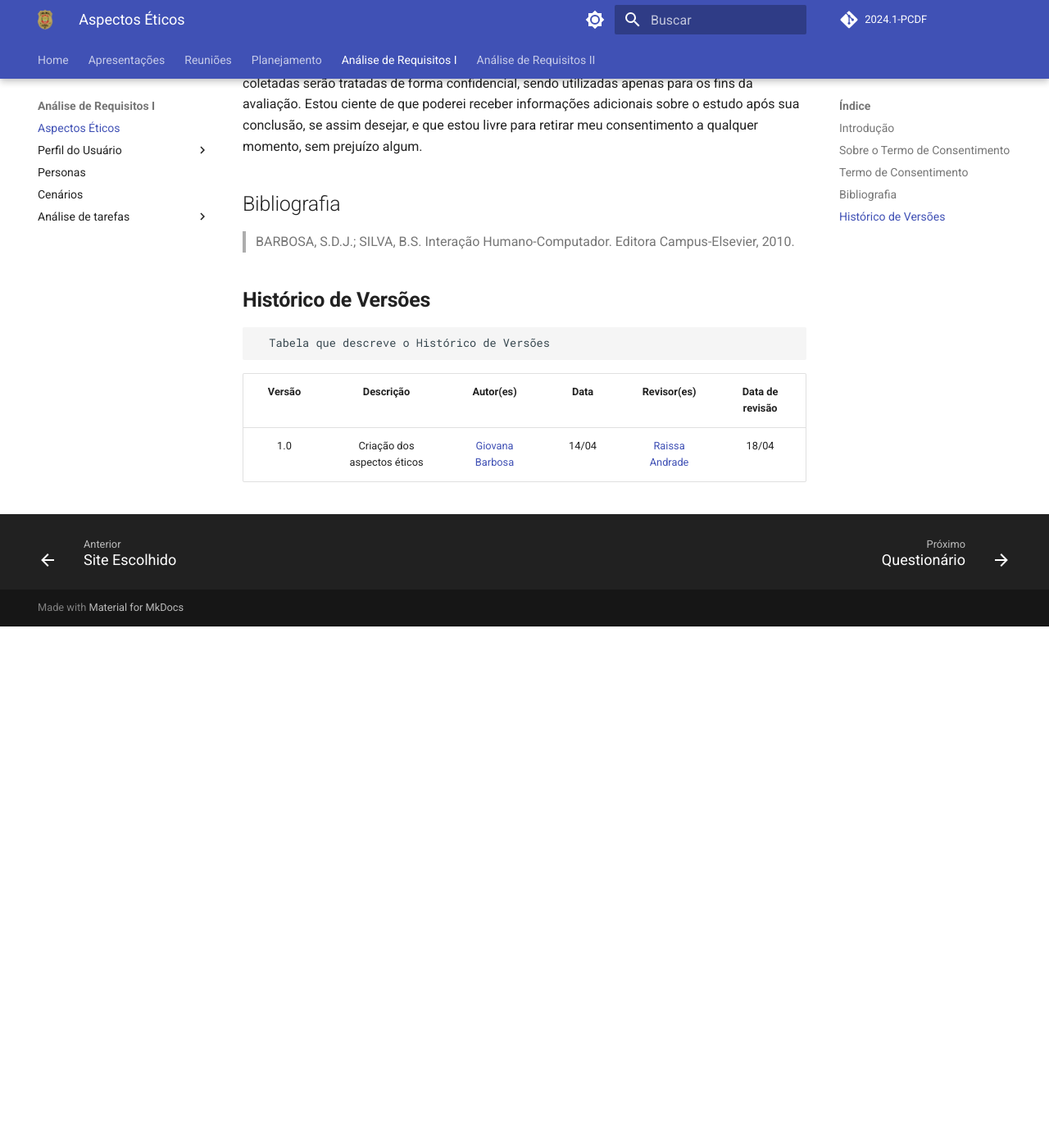
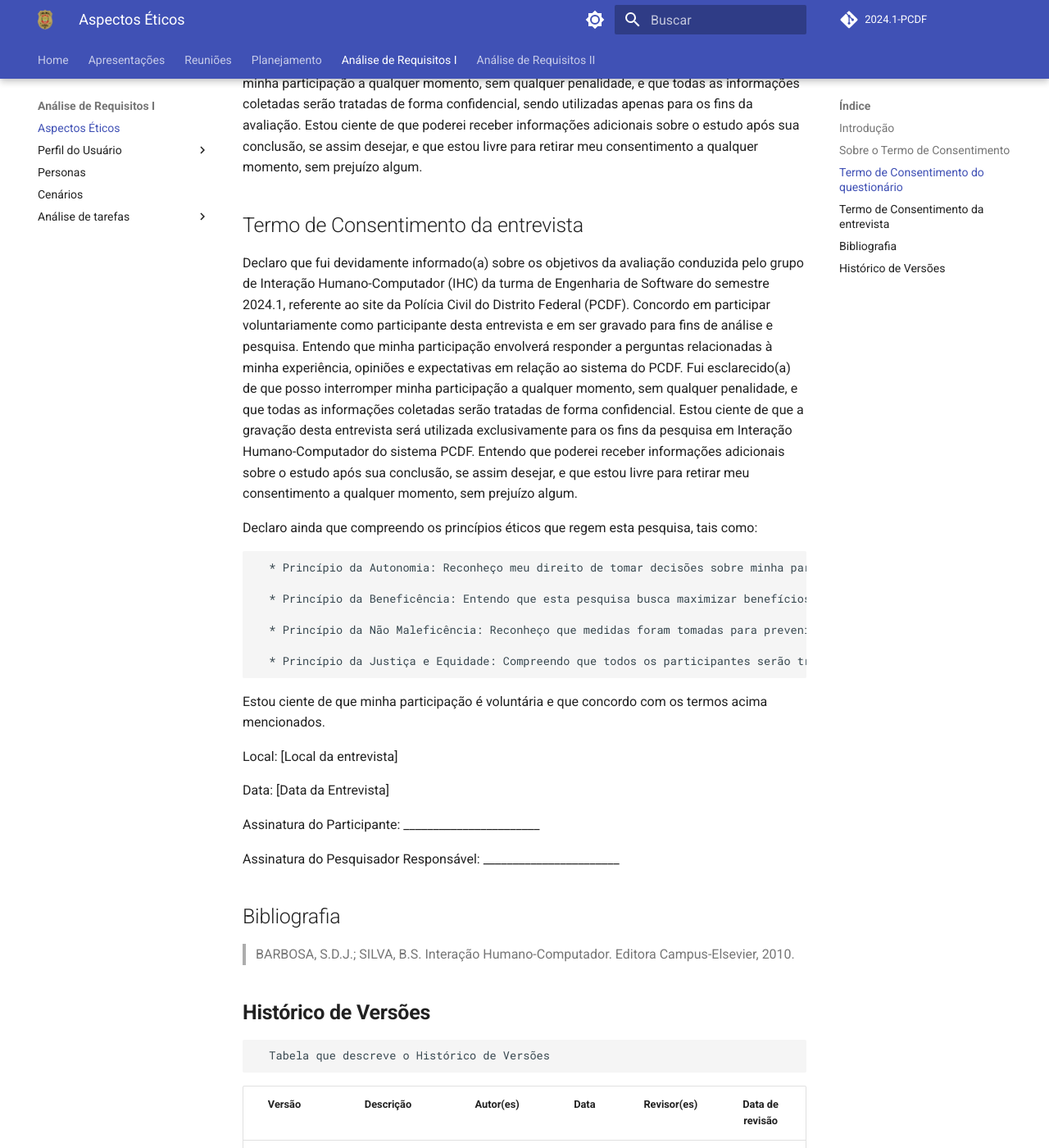
Before and after one commit to Interacao-Humano-Computador/2024.1-PCDF, an MkDocs documentation site: the page built from docs/analise_requisitos1/aspectos_éticos.md, in a window 1280 px wide and 1400 px high, scrolled down 1626 px. Shown: the whole window at 82% size. Built offline with MkDocs 1.6.1 and Material for MkDocs 9.7.7, drawn with Linux system fonts in a browser that asks for light colours; comment, search, counter and statistics services are not loaded; before the commit the page ends 2390 px from its top, so only the background shows below that; some of the changed text lies outside the part shown.

Commit message:
Adicionando novo termo de consentimento

```diff
--- a/docs/analise_requisitos1/aspectos_éticos.md
+++ b/docs/analise_requisitos1/aspectos_éticos.md
@@ -11,10 +11,9 @@ Uma pesquisa baseada na ética precisa respeitar seus usuários, respeitando sua
 
 Um termo de consentimento é um documento legal utilizado quando envolve pesquisas com usuários reais, no qual uma pessoa expressa seu entendimento e concordância com determinadas informações, procedimentos ou ações. Esse documento geralmente contém informações sobre os objetivos do estudo ou procedimento, os possíveis benefícios e riscos envolvidos, os direitos do participante ou paciente, as medidas de segurança adotadas e a liberdade de retirar o consentimento a qualquer momento. Para ultilizar essa pesquisa montamos um termo de consentimento :
 
+Os termos de consentimento foram feitos pela integrante [Renata Quadros](https://github.com/Renatinha28), consistindo em dois documentos distintos: um para o questionário e outro para a entrevista.
 
-## Termo de Consentimento
-Nosso termo de consentimento foi feito pela integrante [Renata Quadros](https://github.com/Renatinha28)
-
+## Termo de Consentimento do questionário
 Somos estudantes de Engenharia de Software da turma de Interação Humano-Computador do semestre 2024.1, participando da atividade de avaliação IHC do site PCDF. Nesta etapa do projeto, buscamos compreender as opiniões dos usuários ou pessoas afetadas pelo sistema atual do PCDF e suas expectativas/experiências em relação ao sistema.
 Estamos realizando uma série de pesquisas, e solicitamos seu consentimento para a realização desse questionário. Para decidir
 sobre o seu consentimento, é importante que você conheça as seguintes informações sobre a pesquisa:
@@ -30,6 +29,32 @@ sobre o seu consentimento, é importante que você conheça as seguintes informa
 De posse dessas informações, gostaríamos que você se pronunciasse acerca da entrevista:
 Eu declaro que fui devidamente informado(a) sobre os objetivos da avaliação conduzida pelo grupo de IHC referente ao site do PCDF. Concordo em participar voluntariamente como participante desta avaliação. Entendo que minha participação envolverá responder a questionários relacionados às funcionalidades do site PCDF. Fui esclarecido(a) de que posso interromper minha participação a qualquer momento, sem qualquer penalidade, e que todas as informações coletadas serão tratadas de forma confidencial, sendo utilizadas apenas para os fins da avaliação. Estou ciente de que poderei receber informações adicionais sobre o estudo após sua conclusão, se assim desejar, e que estou livre para retirar meu consentimento a qualquer momento, sem prejuízo algum.
 
+## Termo de Consentimento da entrevista
+Declaro que fui devidamente informado(a) sobre os objetivos da avaliação conduzida pelo grupo de Interação Humano-Computador (IHC) da turma de Engenharia de Software do semestre 2024.1, referente ao site da Polícia Civil do Distrito Federal (PCDF). Concordo em participar voluntariamente como participante desta entrevista e em ser gravado para fins de análise e pesquisa.
+Entendo que minha participação envolverá responder a perguntas relacionadas à minha experiência, opiniões e expectativas em relação ao sistema do PCDF. Fui esclarecido(a) de que posso interromper minha participação a qualquer momento, sem qualquer penalidade, e que todas as informações coletadas serão tratadas de forma confidencial.
+Estou ciente de que a gravação desta entrevista será utilizada exclusivamente para os fins da pesquisa em Interação Humano-Computador do sistema PCDF. Entendo que poderei receber informações adicionais sobre o estudo após sua conclusão, se assim desejar, e que estou livre para retirar meu consentimento a qualquer momento, sem prejuízo algum.
+
+Declaro ainda que compreendo os princípios éticos que regem esta pesquisa, tais como:
+
+      * Princípio da Autonomia: Reconheço meu direito de tomar decisões sobre minha participação na pesquisa, incluindo consentir ou recusar minha participação.
+
+      * Princípio da Beneficência: Entendo que esta pesquisa busca maximizar benefícios e minimizar danos para os participantes.
+
+      * Princípio da Não Maleficência: Reconheço que medidas foram tomadas para prevenir danos decorrentes da pesquisa, tanto imediatos quanto futuros.
+
+      * Princípio da Justiça e Equidade: Compreendo que todos os participantes serão tratados de forma justa e imparcial, garantindo igualdade de acesso e distribuição justa de benefícios e riscos.
+
+Estou ciente de que minha participação é voluntária e que concordo com os termos acima mencionados.
+
+Local: [Local da entrevista]
+
+Data: [Data da Entrevista]
+
+Assinatura do Participante: _______________________
+
+Assinatura do Pesquisador Responsável: _______________________
+
+
 ## Bibliografia
 > BARBOSA, S.D.J.; SILVA, B.S. Interação Humano-Computador. Editora Campus-Elsevier, 2010.
 
@@ -38,3 +63,4 @@ Eu declaro que fui devidamente informado(a) sobre os objetivos da avaliação co
 | Versão |          Descrição              |     Autor(es)      |      Data      |   Revisor(es)     |    Data de revisão    |
 |:------:|:-------------------------------:|:--------------:|:--------------:|:-------------:|:---------------------:|
 |  1.0   | Criação dos aspectos éticos                   |  [Giovana Barbosa ](https://github.com/gio221)      |   14/04   |    [Raissa Andrade](https://github.com/RaissaAndradeS)     |        18/04     |
+| 1.1 | Termos de consentimento | [Renata Quadros](https://github.com/Renatinha28) | 09/05 | | |
```
